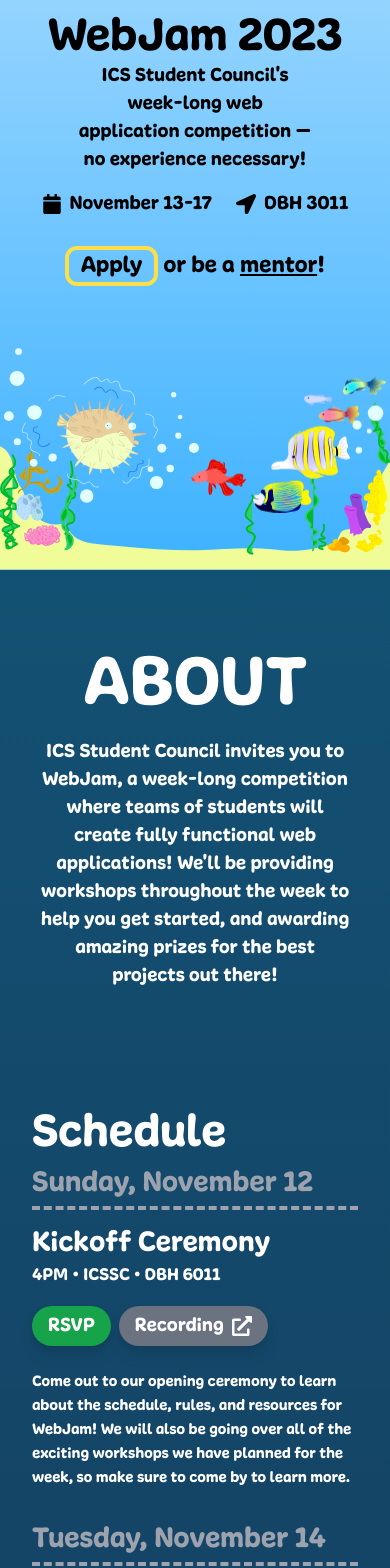
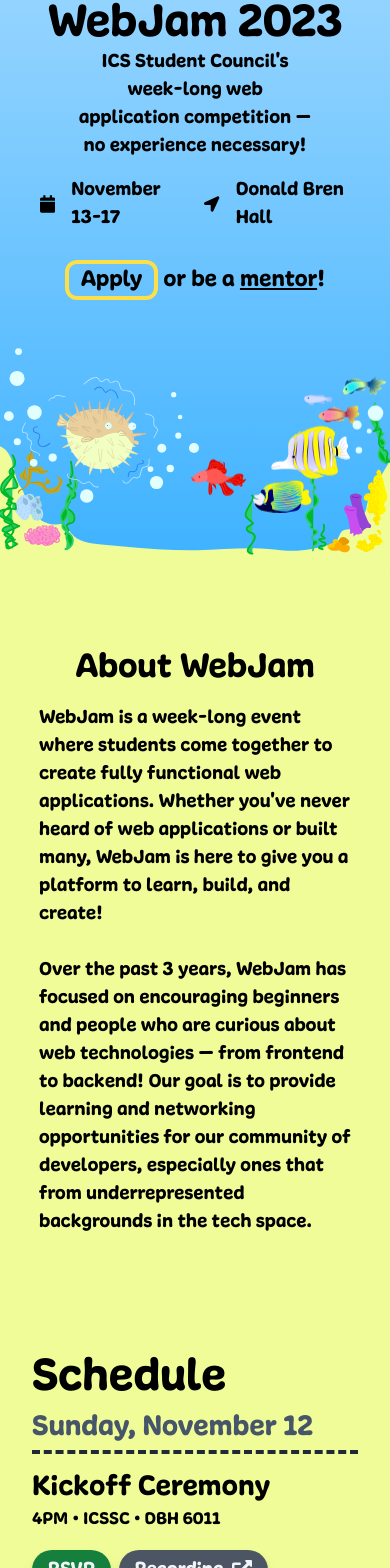
Before and after one commit to icssc/webjam-2023, a Next.js app: page / in a window 390 px wide. Shown: the part 274-1842 px from the top of the page. Built offline with nearby package versions, Linux system fonts and the light colour scheme.

Commit message:
Nice looking presentation

```diff
--- a/assets/faq.json
+++ b/assets/faq.json
@@ -1,50 +1,26 @@
 [
-  {
-    "title": "What is WebJam?",
-    "content": "WebJam is a week-long team competition where teams of students will create fully functional web applications."
-  },
   {
     "title": "Where is WebJam being held?",
     "content": "WebJam is being held in an in-person environment, consisting of events/workshops and ceremonies. Correspondence and announcements will happen primarily through the WebJam Discord; registered participants will receive an invitation to the Discord closer to the start of WebJam."
   },
   {
-    "title": "When is WebJam? (Update me)",
-    "content": "Week 7"
+    "title": "How many people can be on a team?",
+    "content": "Up to 4 people can be part of a single team."
   },
   {
-    "title": "How much does it cost?",
-    "content": "Nothing. Attending WebJam is free."
-  },
-  {
-    "title": "Who can participate?",
-    "content": "All UC Irvine students are welcome to participate."
-  },
-  {
-    "title": "How many people can be on a team?",
-    "content": "Teams can be up to a maximum of 4 people."
-  },
-  {
-    "title": "What if I don’t have a team?",
-    "content": "We will be assisting with team formations during the event by creating a Discord channel for team formations. Also, we plan to have a social after our kickoff ceremony for students to find potential teammates!"
-  },
-  {
-    "title": "How do I register?",
-    "content": "You can register by filling out the following RSVP form above."
-  },
-  {
-    "title": "May I submit pre-existing projects for WebJam?",
-    "content": "All design elements and code for your project must be created during the event. Pre-existing third party tools and frameworks are allowed. Coding in advance is not allowed, but planning and discussing with teammates prior to the event is allowed."
+    "title": "Do I have to have a team to participate?",
+    "content": "No. We will have team matching during the event itself, or you can come with a team or solo. Whatever works for you!"
   },
   {
     "title": "What if I lack web dev experience?",
     "content": "Many ICS clubs will be hosting workshops throughout the week to assist participants get started with web development."
   },
   {
-    "title": "What if my question isn’t answered here?",
-    "content": "If your question isn’t answered in the FAQ, please leave a question in the WebJam Discord or email us at icssc@uci.edu."
+    "title": "What are the rules?",
+    "content": "Please refer to the WebJam Rules and Code of Conduct for more information."
   },
   {
-    "title": "What are the rules?",
-    "content": "Please refer to the WebJam Rules and Code of Conduct for more information."
+    "title": "My question isn't here!",
+    "content": "Unanswered question? Email us at icssc@uci.edu."
   }
 ]
--- a/src/components/about/about.js
+++ b/src/components/about/about.js
@@ -1,12 +1,17 @@
 export default function AboutSection() {
   return (
     <div className="flex flex-col items-center mx-[10%] md:mx-[20%] gap-4 my-20">
-      <div className="text-7xl md:text-8xl">ABOUT</div>
-      <div className="text-xl sm:text-2xl md:text-3xl md:leading-relaxed text-center font-light">
-        ICS Student Council invites you to WebJam, a week-long competition where
-        teams of students will create fully functional web applications! We'll
-        be providing workshops throughout the week to help you get started, and
-        awarding amazing prizes for the best projects out there!
+      <div className="text-4xl md:text-7xl">About WebJam</div>
+      <div className="text-xl sm:text-2xl md:text-2xl md:leading-relaxed text-start font-light">
+        <p>
+          WebJam is a week-long event where students come together to create fully functional web applications.
+          Whether you've never heard of web applications or built many, WebJam is here to give you a platform to learn, build, and create!
+        </p>
+        <br/>
+        <p>
+          Over the past 3 years, WebJam has focused on encouraging beginners and people who are curious about web technologies — from frontend to backend!
+          Our goal is to provide learning and networking opportunities for our community of developers, especially ones that from underrepresented backgrounds in the tech space.
+        </p>
       </div>
     </div>
   );
--- a/src/components/events/events.js
+++ b/src/components/events/events.js
@@ -34,14 +34,14 @@ export default function EventsSection() {
 
   return (
     <>
-      <div className="flex flex-col mx-8 md:mx-24 lg:mx-36 xl:mx-48 my-10 gap-2 md:gap-4">
+      <div className="flex flex-col mx-8 md:mx-24 xl:mx-[20%] my-10 gap-2 md:gap-4">
         <div className="flex place-content-start text-5xl md:text-6xl">
           Schedule
         </div>
 
         {sortedSchedule.map((date) => (
           <div className="flex flex-col gap-1 mb-2 md:mb-6" key={date[0].date}>
-            <div className="text-3xl lg:text-4xl text-gray-400">
+            <div className="text-3xl lg:text-4xl text-slate-600 border-gray-800 border-b-4 border-none md:border-dashed">
               {getFormattedDate(date[0].date)}
             </div>
 
@@ -55,7 +55,7 @@ export default function EventsSection() {
               })
               .map((event) => (
                 <div
-                  className="flex flex-col lg:flex-row border-gray-400 border-t-4 border-dashed w-[100%] py-4 lg:items-center lg:justify-between gap-6 lg:gap-0"
+                  className="flex flex-col lg:flex-row w-[100%] py-4 lg:items-center lg:justify-between gap-6 lg:gap-0  border-gray-800 border-t-4 border-dashed md:border-none"
                   key={event.title + event.time}
                 >
                   <div className="flex gap-6 lg:h-[100%] align-top items-start">
@@ -69,7 +69,7 @@ export default function EventsSection() {
 
                     <div className="flex flex-col gap-4">
                       <div>
-                        <div className="flex text-3xl md:text-4xl text-white md:w-[28rem] lg:w-[20rem] xl:w-[28rem]">
+                        <div className="flex text-3xl md:text-4xl md:w-[28rem] lg:w-[20rem] xl:w-[28rem]">
                           {event.title}
                         </div>
                         <div className="text-lg md:text-xl">
@@ -80,7 +80,7 @@ export default function EventsSection() {
                       <div className="flex gap-2 md:gap-4">
                         {event.rsvp && (
                           <a href={event.rsvp} target="_blank" className="flex">
-                            <div className="bg-green-600 flex rounded-full drop-shadow-lg place-content-center text-xl px-4 h-10 items-center gap-2">
+                            <div className="bg-green-700 text-slate-100 flex rounded-full drop-shadow-lg place-content-center text-xl px-4 h-10 items-center gap-2">
                               RSVP
                               <span className="md: visible hidden">
                                 <FaExternalLinkAlt />
@@ -95,7 +95,7 @@ export default function EventsSection() {
                             target="_blank"
                             className="flex"
                           >
-                            <div className="bg-gray-500 flex rounded-full drop-shadow-lg place-content-center text-xl px-4 h-10 items-center gap-2">
+                            <div className="bg-gray-600 text-slate-100 flex rounded-full drop-shadow-lg place-content-center text-xl px-4 h-10 items-center gap-2">
                               Recording
                               <span>
                                 <FaExternalLinkAlt />
@@ -106,7 +106,7 @@ export default function EventsSection() {
                       </div>
                     </div>
                   </div>
-                  <div className="lg:w-[40%] lg:min-h-[8rem] overflow-y-auto text-base md:text-xl">
+                  <div className="lg:w-[40%] lg:min-h-[8rem] overflow-y-auto text-base text-xl">
                     {event.desc}
                   </div>
                 </div>
--- a/src/components/faq/faq.js
+++ b/src/components/faq/faq.js
@@ -16,8 +16,11 @@ function FAQTab(props) {
 
 export default function FAQSection() {
   return (
-    <div className={`${styles.accordion} md:max-w-[50%] `}>
+    <div className="flex flex-col items-center gap-4 mt-5">
+    <div className="text-4xl md:text-7xl">FAQ</div>
+    <div className={`${styles.accordion} md:max-w-[60%] `}>
       {faq_data.map((element, index) => <FAQTab key={index} id={index} {...element}/>)}
+    </div>
     </div>
   )
 }
--- a/src/components/footer.js
+++ b/src/components/footer.js
@@ -55,15 +55,15 @@ const ClubElement = (props) => {
 
 export default function Footer() {
   return (
-    <div className="flex flex-col gap-4 sm:gap-10 mt-10">
-      <div className="flex flex-col gap-4">
-        <span className="flex justify-center text-3xl">Our Member Clubs</span>
+    <div id="footer" className="flex flex-col gap-4 sm:gap-10 pt-[10vh]">
+      {/* <div className="flex flex-col gap-4">
+        <span className="flex justify-center text-4xl md:text-7xl">Thank You to Our Partners!</span>
         <div className="flex flex-row mx-auto overflow-x-scroll w-[50%] gap-6">
           {Clubs.map((club) => (
             <ClubElement {...club} key={club.id} />
           ))}
         </div>
-      </div>
+      </div> */}
       <footer className="w-[100%] flex flex-col gap-5 p-6">
         <div className="flex justify-center gap-5 sm:gap-12 text-3xl sm:text-4xl">
           {MEDIA_LINKS.map((link) => (
--- a/src/components/hero/hero.js
+++ b/src/components/hero/hero.js
@@ -19,26 +19,33 @@ export default function HeroSection() {
         </div>
 
         <div className="flex flex-row place-content-center gap-6 text-xl md:text-2xl lg:text-3xl">
-          <span className="flex flex-row items-center gap-2">
+          <span className="flex flex-row items-center gap-4">
             <FaCalendar size={20} />
             <h2>November 13-17</h2>
           </span>
-          <span className="flex flex-row items-center gap-2">
+          <span className="flex flex-row items-center gap-4">
             <FaLocationArrow size={20} />
-            <h2>DBH 3011</h2>
+            <h2>Donald Bren Hall</h2>
           </span>
         </div>
 
         <div className="mx-auto mt-4 flex">
           <p className="text-2xl md:text-3xl lg:text-4xl">
             <a
-              className="rounded-xl border-4 border-solid border-yellow-300 px-3 py-1"
+              className="rounded-xl border-4 border-solid border-yellow-300 px-3 py-1 hover:bg-yellow-300 transition duration-300"
               href="https://studentcouncil.ics.uci.edu/"
               target="_blank"
             >
               Apply
-            </a>{" "}
-            or be a <a className="underline">mentor</a>!
+            </a>
+            {" or be a "}
+            <a
+            className="underline decoration-black hover:decoration-[#00B929] transition duration-300"
+            href="https://studentcouncil.ics.uci.edu/"
+            target="_blank"
+            >
+              mentor
+            </a>!
           </p>
         </div>
       </div>
--- a/src/styles/components/Hero.module.css
+++ b/src/styles/components/Hero.module.css
@@ -2,31 +2,6 @@
     display: flex;
     flex-direction: column;
     justify-content: center;
-}
-
-.heroContainer h2 {
-    font-size: 1.5rem;
-}
-
-.heroContainer p {
-    font-size: 1.25rem;
-    margin: 1.3rem 0px;
-}
-
-.heroContainer a:hover {
-    cursor: pointer;
-}
-
-.heroContainer a.button {
-    font-size: 1.5rem;
-    width: fit-content;
-    padding: 0.5rem;
-    border-radius: 12px;
-    margin-right: 2.5px;
-}
-
-.heroContainer a.underline{
-    text-decoration: underline;
 }
 
 /* Graphics */
--- a/src/styles/globals.css
+++ b/src/styles/globals.css
@@ -26,3 +26,9 @@ main {
 #hero {
   background: linear-gradient(180deg, #BDE4FF, #3DB2FF);
 }
+
+#about, #events, #faq, #footer {
+  margin-top: -2px;
+  color: black;
+  background: #F0FC97;
+}
```
